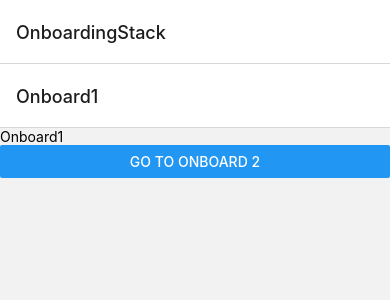
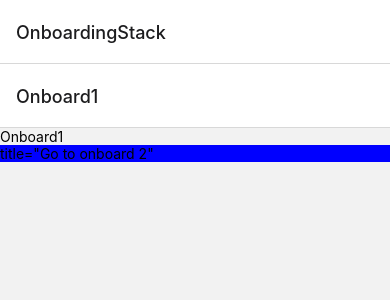
Before and after one commit to olatunjiemanuel/CMM500, a React Native app: screen /Onboard1 in a window 390 px wide. Shown: the top 300 px of the page. Built offline with nearby package versions, Linux system fonts and the light colour scheme.

Commit message:
touchable

```diff
--- a/src/screens/Onboarding/Onboard1/index.js
+++ b/src/screens/Onboarding/Onboard1/index.js
@@ -1,20 +1,27 @@
 import { StyleSheet, Text, View, Button } from "react-native";
 import React from "react";
+import { TouchableOpacity } from "react-native";
 
 const Onboard1 = ({ navigation }) => {
   return (
     <View>
       <Text>Onboard1</Text>
-      <Button
-        title="Go to onboard 2"
+      <TouchableOpacity
         onPress={() => {
           navigation.navigate("Onboard2");
         }}
-      />
+        style={styles.buttonCntnr}
+      >
+        <Text>title="Go to onboard 2"</Text>
+      </TouchableOpacity>
     </View>
   );
 };
 
 export default Onboard1;
 
-const styles = StyleSheet.create({});
+const styles = StyleSheet.create({
+  buttonCntnr: {
+    backgroundColor: "blue",
+  },
+});
```
